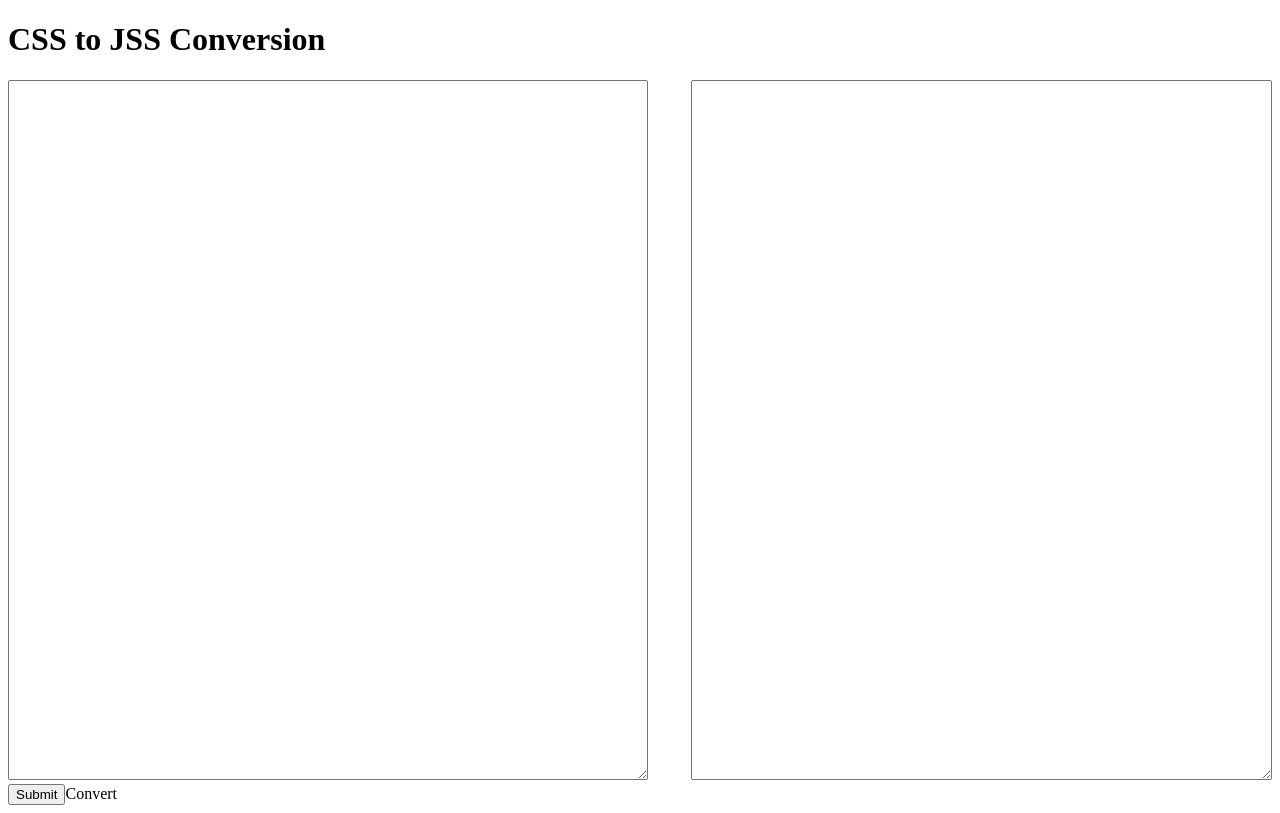
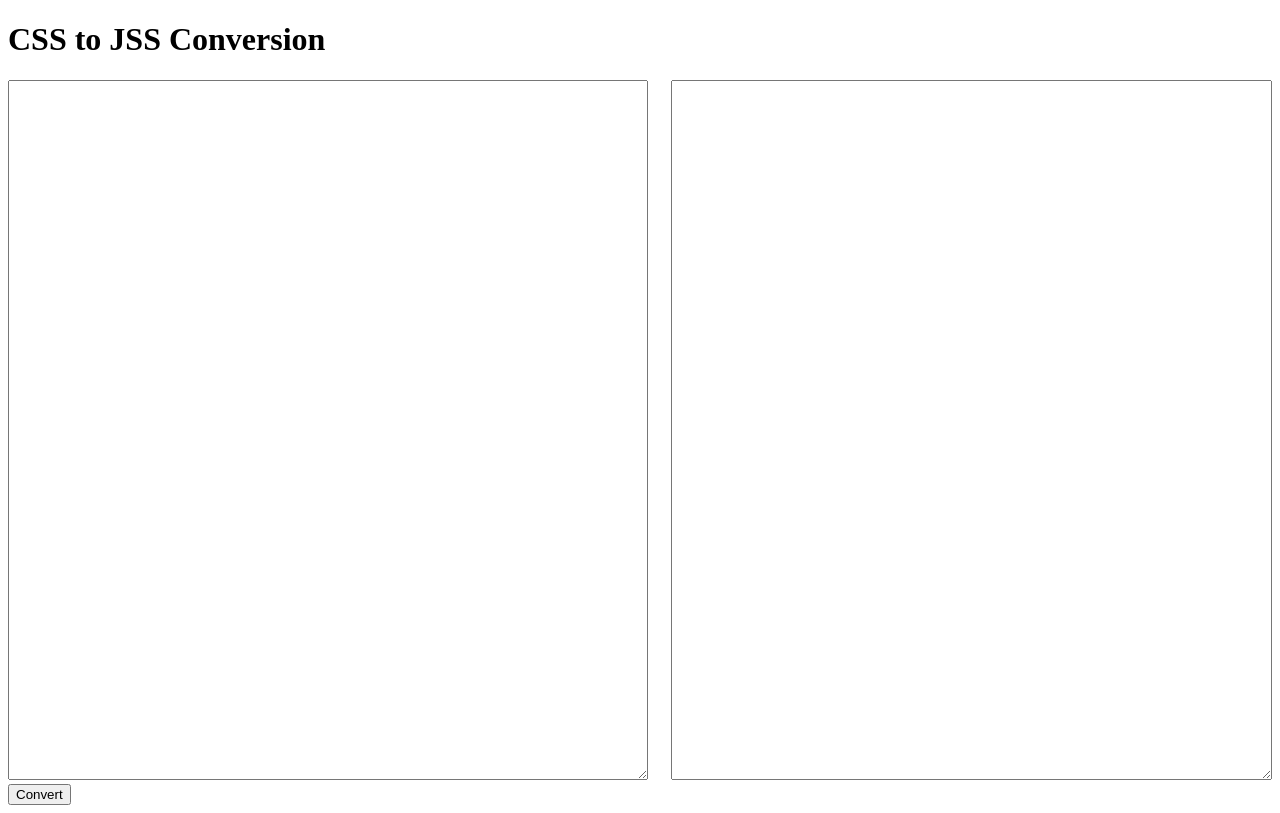
Before and after one commit to samouri/css-to-jss, a website: page index.html in a window 1280 px wide. Drawn offline with Linux system fonts and the light colour scheme.

Commit message:
type=submit uses value

```diff
--- a/index.html
+++ b/index.html
@@ -9,7 +9,7 @@
     <div style="display: flex;">
     <form id="form" class="inputform">
       <textarea id="input"></textarea>
-      <input type="submit">Convert</input>
+      <input type="submit" value="Convert"></input>
     </form>
     <textarea id="output" class="outputform" readonly></textarea>
     </div>
```
